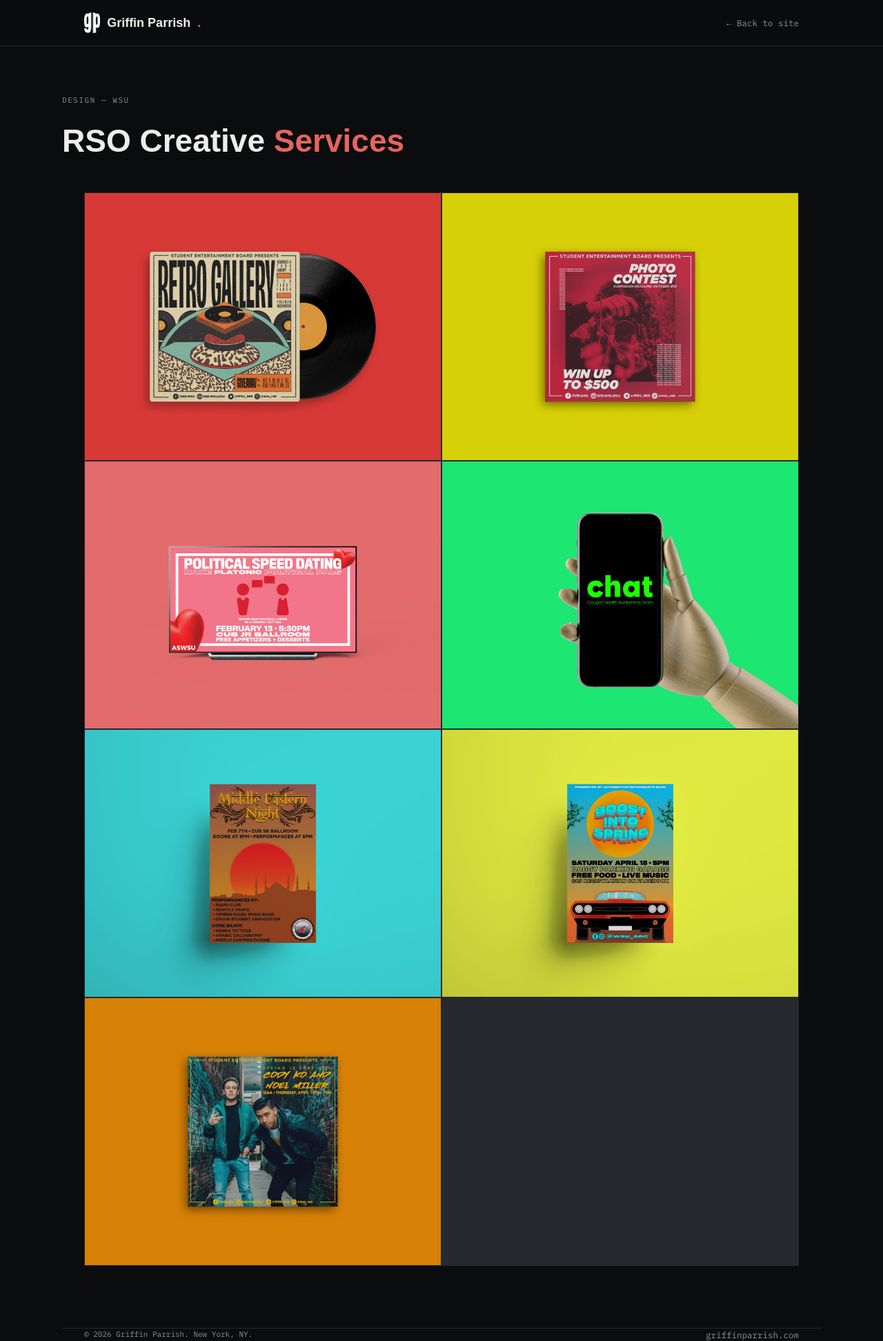
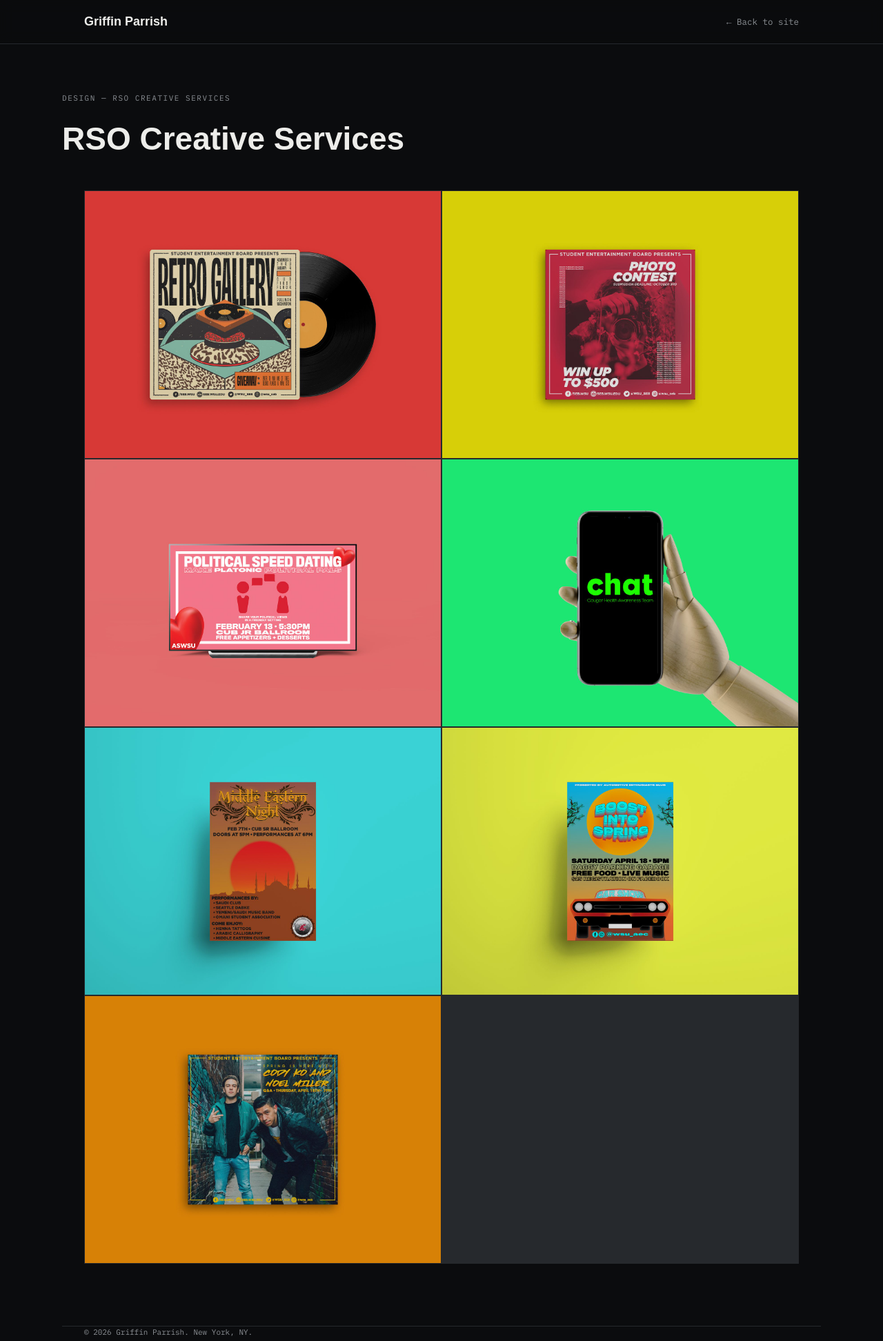
Before and after one commit to griffinparrish/griffinparrish.github.io, a plain HTML site: page design/rso-creative-services.html in a window 1280 px wide. Shown: the whole page at 69% size. Drawn offline with Linux system fonts and the light colour scheme; a web font is replaced by a local one.

Commit message:
Add files via upload

```diff
--- a/design/rso-creative-services.html
+++ b/design/rso-creative-services.html
@@ -43,10 +43,7 @@
     font-size:18px;
     font-weight:700;
     display:flex; align-items:center; gap:10px;
-  }
-  .brand img{ height:30px; width:auto; display:block; }
-  .brand span{color:var(--amber);}
-  .back{
+  }  .back{
     font-family:'IBM Plex Mono', monospace;
     font-size:12.5px;
     color:var(--muted);
@@ -107,14 +104,14 @@
 
 <header>
   <nav class="wrap">
-    <div class="brand"><img src="../griffin-logo.png" alt="Griffin Parrish logo">Griffin Parrish<span>.</span></div>
+    <div class="brand">Griffin Parrish</div>
     <a href="../index.html#work" class="back">← Back to site</a>
   </nav>
 </header>
 
 <div class="page-head wrap">
-  <div class="eyebrow">Design — WSU</div>
-  <h1>RSO Creative <span class="accent">Services</span></h1>
+  <div class="eyebrow">Design — RSO Creative Services</div>
+  <h1>RSO Creative Services</h1>
 </div>
 
 <div class="wrap">
@@ -131,7 +128,6 @@
 
 <footer class="wrap">
   <span>© 2026 Griffin Parrish. New York, NY.</span>
-  <a href="../index.html" class="back">griffinparrish.com</a>
 </footer>
 
 </body>
```
Also changed, not shown: design/personal-design.html (+3 -7 lines), design/ptown-tees.html (+3 -7 lines).
